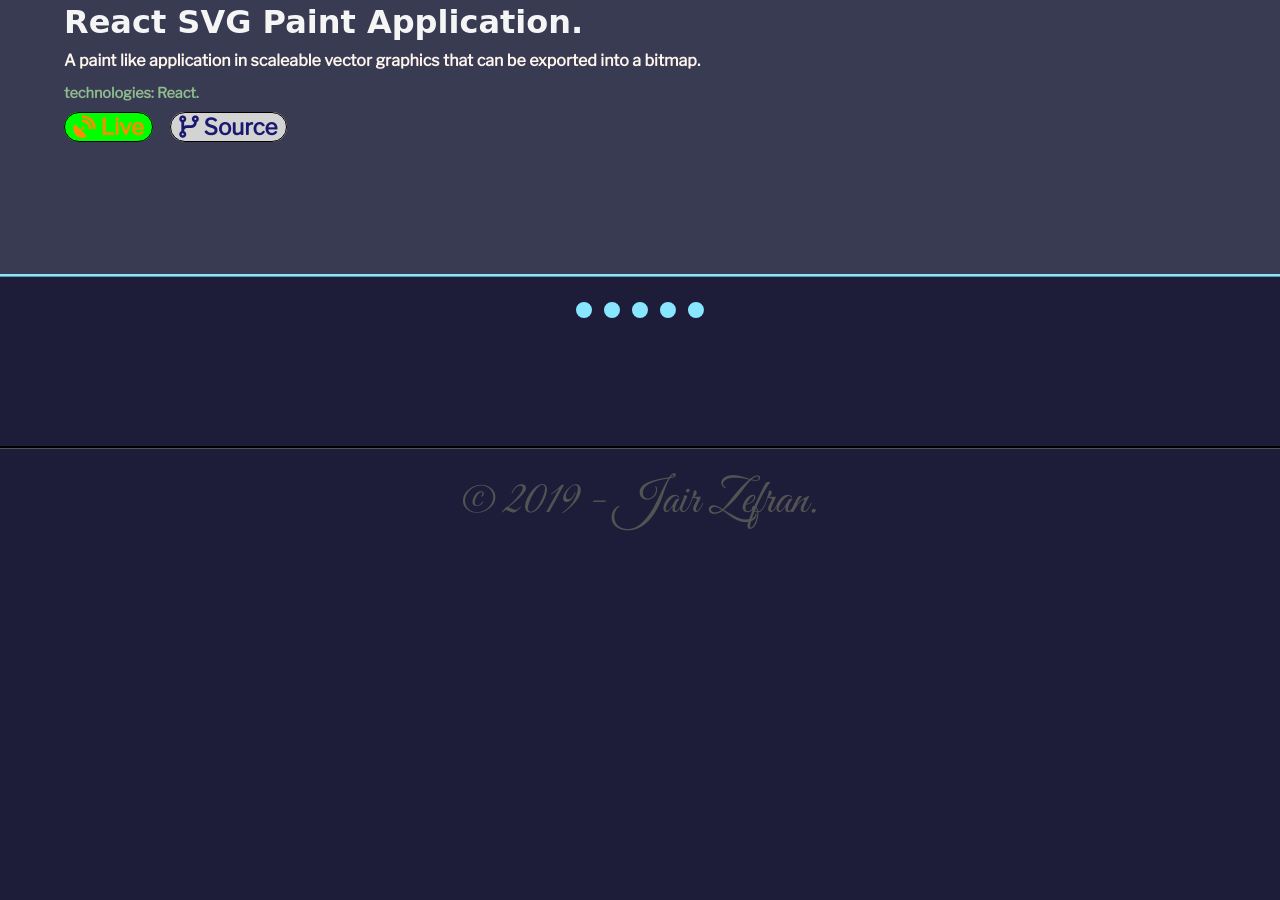
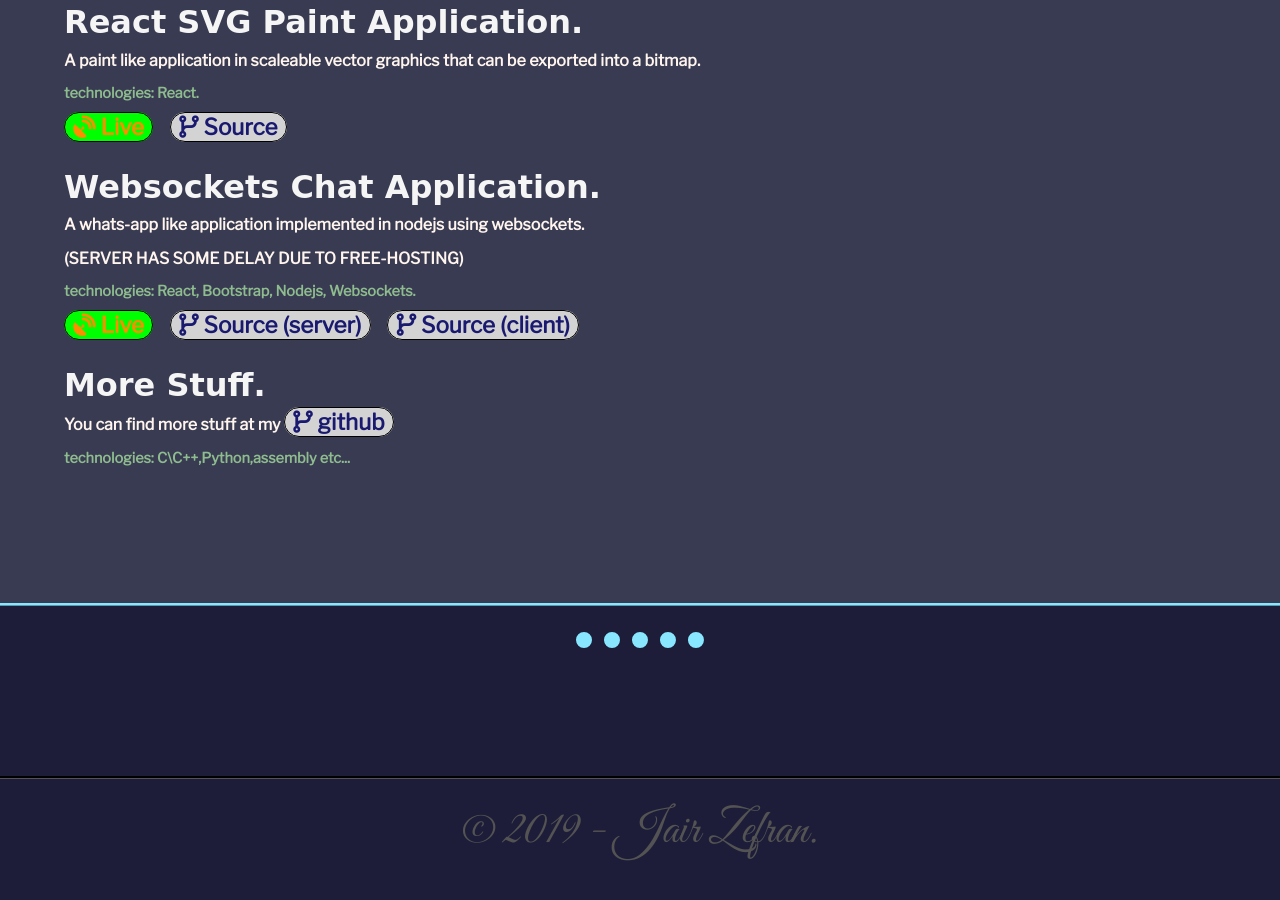
Before and after one commit to yairzaf/yairzaf.github.io, a plain HTML site: page index.html in a window 1280 px wide. Shown: the part 1886-2786 px from the top of the page. Before the commit the page ends 2489 px from the top, so only its background shows below. Drawn offline with nearby package versions, Linux system fonts and the light colour scheme; a web font is replaced by a local one.

Commit message:
chat+gitlink

```diff
--- a/index.html
+++ b/index.html
@@ -64,7 +64,7 @@
                 <span id="anim-header" class="console-text"></span><span id="blinker" class="console-text">|</span>
             </div>
             <div id="resume">
-                Download a <a href="https://google.com"><button type="button" class="btn btn-secondary"><i class="fas fa-file-pdf"></i> summary</button></a> as a pdf.
+                Download a <a href="./resume/resume.pdf"><button type="button" class="btn btn-secondary"><i class="fas fa-file-pdf"></i> summary</button></a> as a pdf.
             </div>
         </div>
 
@@ -135,6 +135,7 @@
                 <p>
                 here are some of my personal projects.
                 </p>
+
                 <div class="project-cont">
                     <span class="project-title">C++ Windows http server.</span>
                     <div class="project-desc">
@@ -145,6 +146,7 @@
                     </div>
                     <a href="https://github.com/YairZaff/httpserver"><span class="project-src project-tag"><i class="fas fa-code-branch"></i> Source</span></a>
                 </div>
+
                 <div class="project-cont">
                     <span class="project-title">React SVG Paint Application.</span>
                     <div class="project-desc">
@@ -156,6 +158,33 @@
                     <a href="http://reactapp-paint1.s3-website.us-east-2.amazonaws.com/"><span class="project-live project-tag"><i class="fas fa-satellite-dish"></i> Live</span></a>
                     <a href="https://github.com/YairZaff/ReactPaint"><span class="project-src project-tag"><i class="fas fa-code-branch"></i> Source</span></a>
                 </div>
+
+                <div class="project-cont">
+                    <span class="project-title">Websockets Chat Application.</span>
+                    <div class="project-desc">
+                        A whats-app like application implemented in nodejs using websockets.<br>  (SERVER HAS SOME DELAY DUE TO FREE-HOSTING)
+                    </div>
+                    <div class="project-tech">
+                        technologies: React, Bootstrap, Nodejs, Websockets.
+                    </div>
+                    <a href="http://reactchat-front.s3-website.us-east-2.amazonaws.com/"><span class="project-live project-tag"><i class="fas fa-satellite-dish"></i> Live</span></a>
+                    <a href="https://github.com/YairZaff/chat-server"><span class="project-src project-tag"><i class="fas fa-code-branch"></i> Source (server)</span></a>
+                    <a href="https://github.com/YairZaff/chat-client"><span class="project-src project-tag"><i class="fas fa-code-branch"></i> Source (client)</span></a>
+                </div>
+
+                <!--==============================================================-->
+                <!--github link---------------------------------------------------->
+                <div class="project-cont">
+                    <span class="project-title">More Stuff.</span>
+                    <div class="project-desc">
+                        You can find more stuff at my <a href="https://github.com/YairZaff"><span class="project-src project-tag"><i class="fas fa-code-branch"></i> github</span></a>
+                    </div>
+                    <div class="project-tech">
+                        technologies: C\C++,Python,assembly etc...
+                    </div>
+
+                </div>
+
             </div>
         </div>
 
```
Also changed, not shown: 1 other file.
